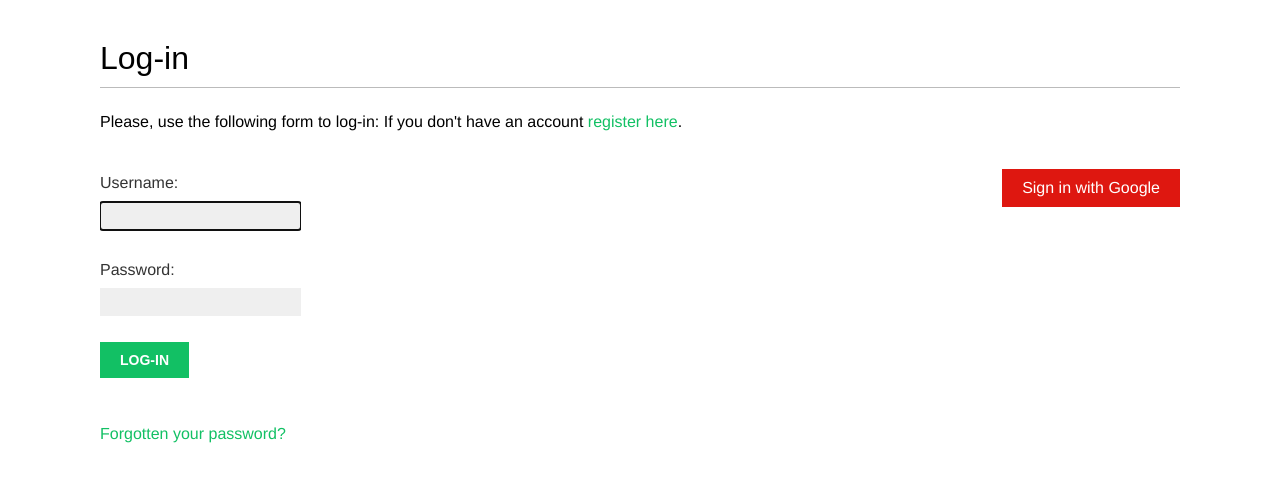
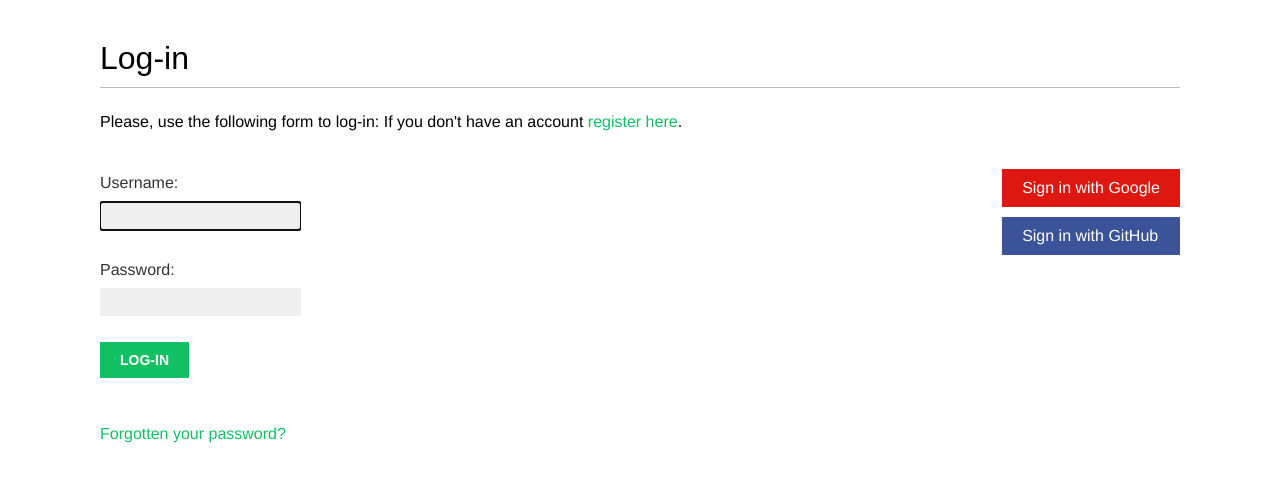
Before and after one commit to Legend7ok/Social-Network, a Django app: page /account/login/ in a window 1280 px wide. Shown: the part 47-529 px from the top of the page. Run offline with Django 5.2, Linux system fonts and the light colour scheme; some web fonts are replaced.

Commit message:
Add authorization with GitHub OAuth2.0 feature

```diff
--- a/app/apps/account/templates/registration/login.html
+++ b/app/apps/account/templates/registration/login.html
@@ -39,6 +39,11 @@
                     Sign in with Google
                 </a>
             </li>
+            <li class="facebook">
+                <a href="{% url 'social:begin' 'github' %}">
+                    Sign in with GitHub
+                </a>
+            </li>
         </ul>
     </div>
 
--- a/app/settings/settings.py
+++ b/app/settings/settings.py
@@ -132,11 +132,15 @@ AUTHENTICATION_BACKENDS = [
     'django.contrib.auth.backends.ModelBackend',
     'apps.account.authentication.EmailAuthBackend',
     'social_core.backends.google.GoogleOAuth2',
+    'social_core.backends.github.GithubOAuth2',
 ]
 
 SOCIAL_AUTH_GOOGLE_OAUTH2_KEY = env('SOCIAL_AUTH_GOOGLE_OAUTH2_KEY')
 SOCIAL_AUTH_GOOGLE_OAUTH2_SECRET = env('SOCIAL_AUTH_GOOGLE_OAUTH2_SECRET')
 
+SOCIAL_AUTH_GITHUB_KEY = env('SOCIAL_AUTH_GITHUB_KEY')
+SOCIAL_AUTH_GITHUB_SECRET = env('SOCIAL_AUTH_GITHUB_SECRET')
+
 SECURE_PROXY_SSL_HEADER = ('HTTP_X_FORWARDED_PROTO', 'https')
 USE_X_FORWARDED_HOST = True
 USE_X_FORWARDED_PORT = True
```
